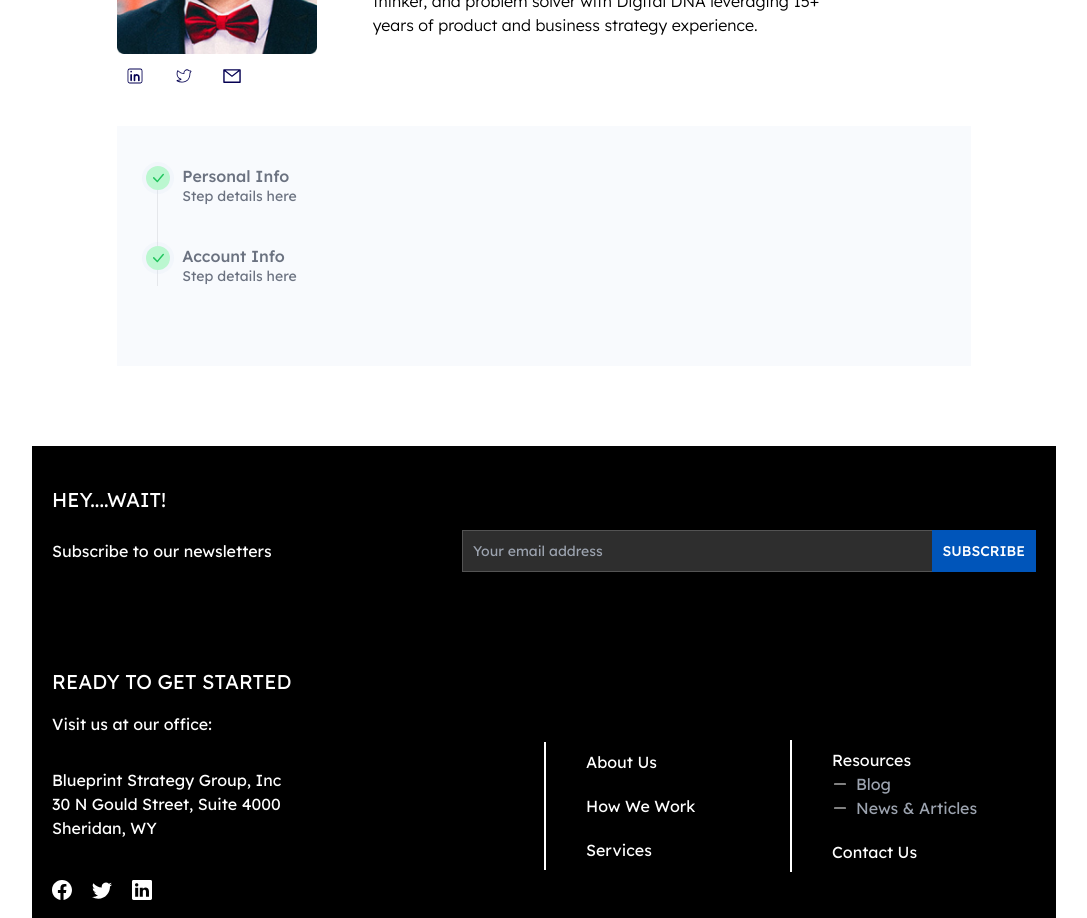
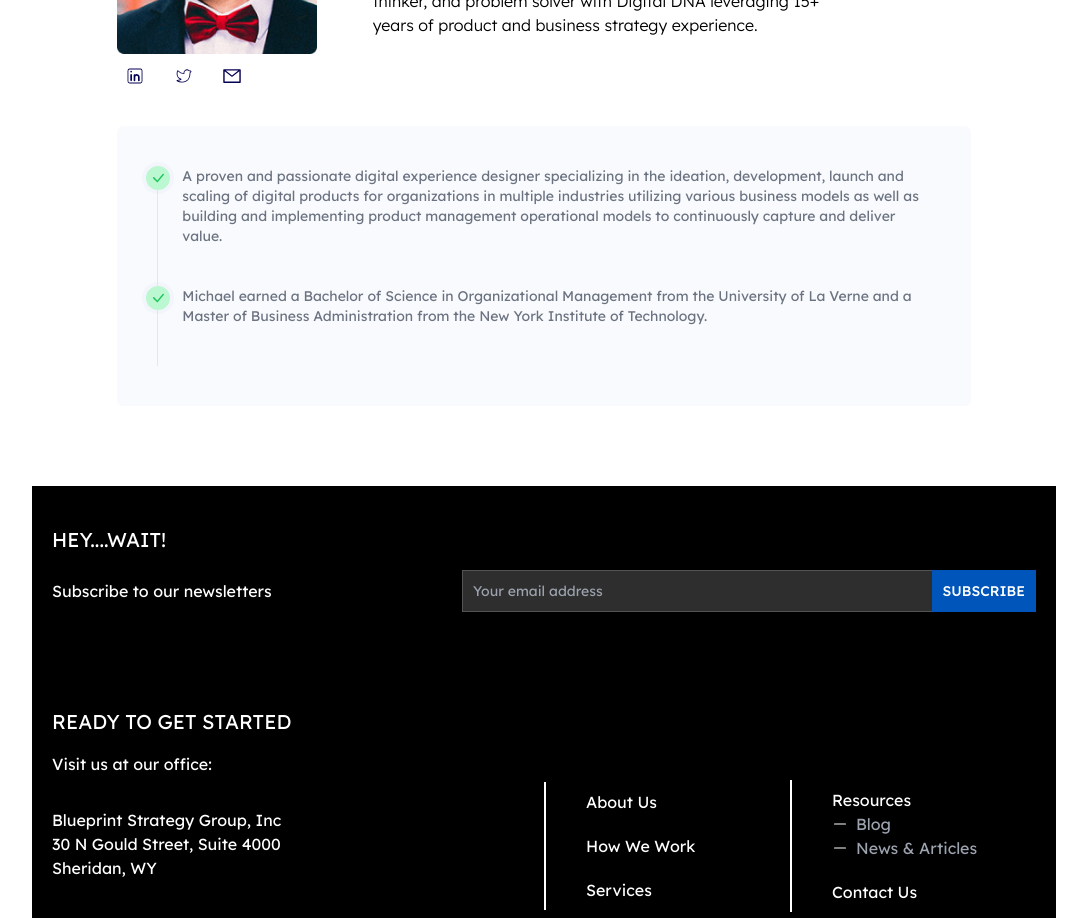
Before and after one commit to EdgarAmpiire/blueprints-web, a React (Create React App) app: page /about-us in a window 1280 px wide. Shown: the part 1440-2358 px from the top of the page, without its empty margins (96-1183 px from the left). Built offline with nearby package versions, Linux system fonts and the light colour scheme; what tw-elements would draw is missing.

Commit message:
about us - team section

```diff
--- a/src/features/aboutUs/components/Team.jsx
+++ b/src/features/aboutUs/components/Team.jsx
@@ -55,28 +55,33 @@ export const Team = () => {
         </div>
 
         <div className="mt-10 flex justify-center">
-          <div className=" w-10/12 bg-[#BAD0E41A]">
+          <div className=" w-10/12 bg-[#BAD0E41A] rounded-md">
             <div className="px-10 py-10">
-
-
-            <ol class="relative text-gray-500 border-l border-gray-200 ">
+              <ol class="relative flex flex-col  text-gray-500 border-l border-gray-200 ">
                 <li class="mb-10 ml-6">
                   <span class="absolute flex items-center justify-center w-6 h-6 bg-green-200 rounded-full -left-3 ring-4 ring-[#BAD0E41A] ">
                     <BsCheckLg className="text-green-500" />
                   </span>
-                <h3 class="font-medium leading-tight">Personal Info</h3>
-                <p class="text-sm">Step details here</p>
+                  <p class="text-sm">
+                    A proven and passionate digital experience designer
+                    specializing in the ideation, development, launch and
+                    scaling of digital products for organizations in multiple
+                    industries utilizing various business models as well as
+                    building and implementing product management operational
+                    models to continuously capture and deliver value.
+                  </p>
                 </li>
                 <li class="mb-10 ml-6">
                   <span class="absolute flex items-center justify-center w-6 h-6 bg-green-200 rounded-full -left-3 ring-4 ring-[#BAD0E41A]">
                     <BsCheckLg className="text-green-500" />
-
                   </span>
-                <h3 class="font-medium leading-tight">Account Info</h3>
-                <p class="text-sm">Step details here</p>
+                  <p class="text-sm">
+                    Michael earned a Bachelor of Science in Organizational
+                    Management from the University of La Verne and a Master of
+                    Business Administration from the New York Institute of
+                    Technology.
+                  </p>
                 </li>
-
-
               </ol>
             </div>
           </div>
```
Lines whose indentation alone changed are shown as unchanged.
